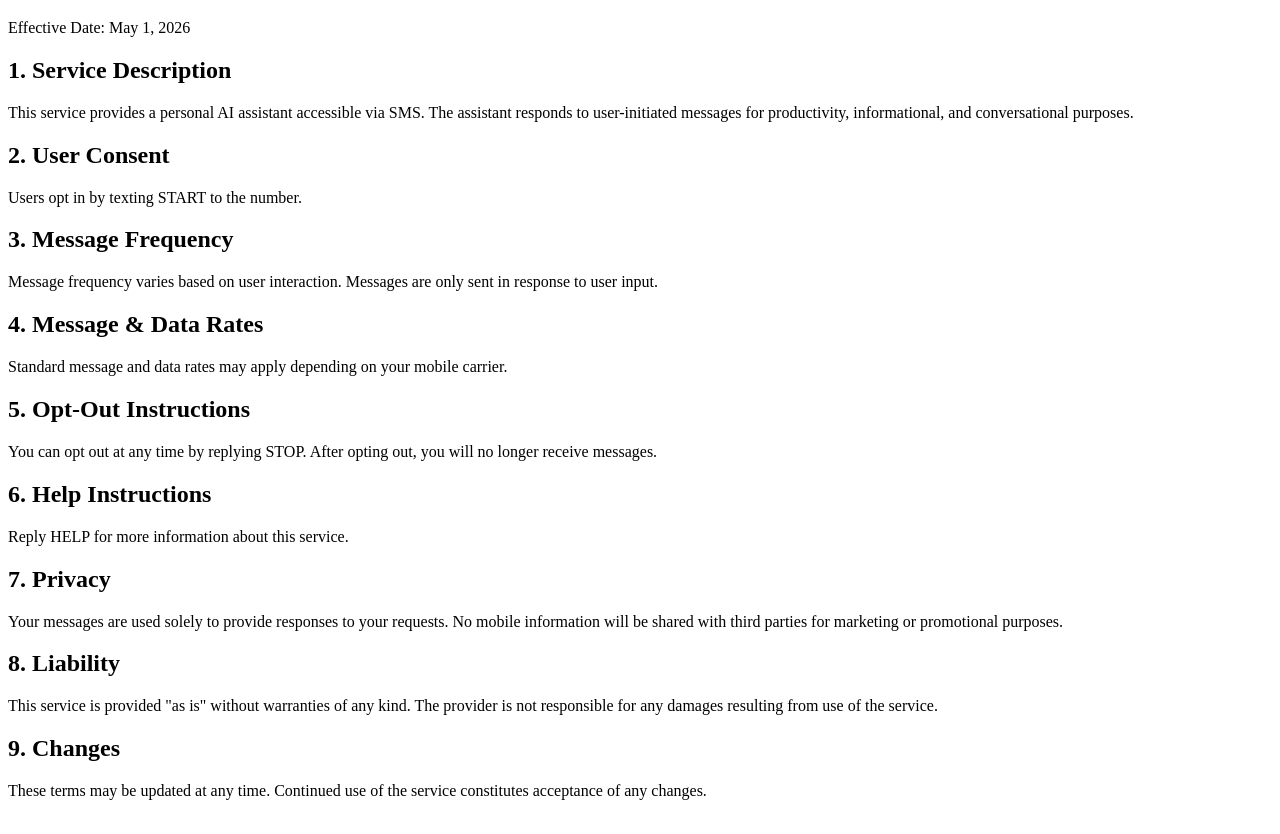
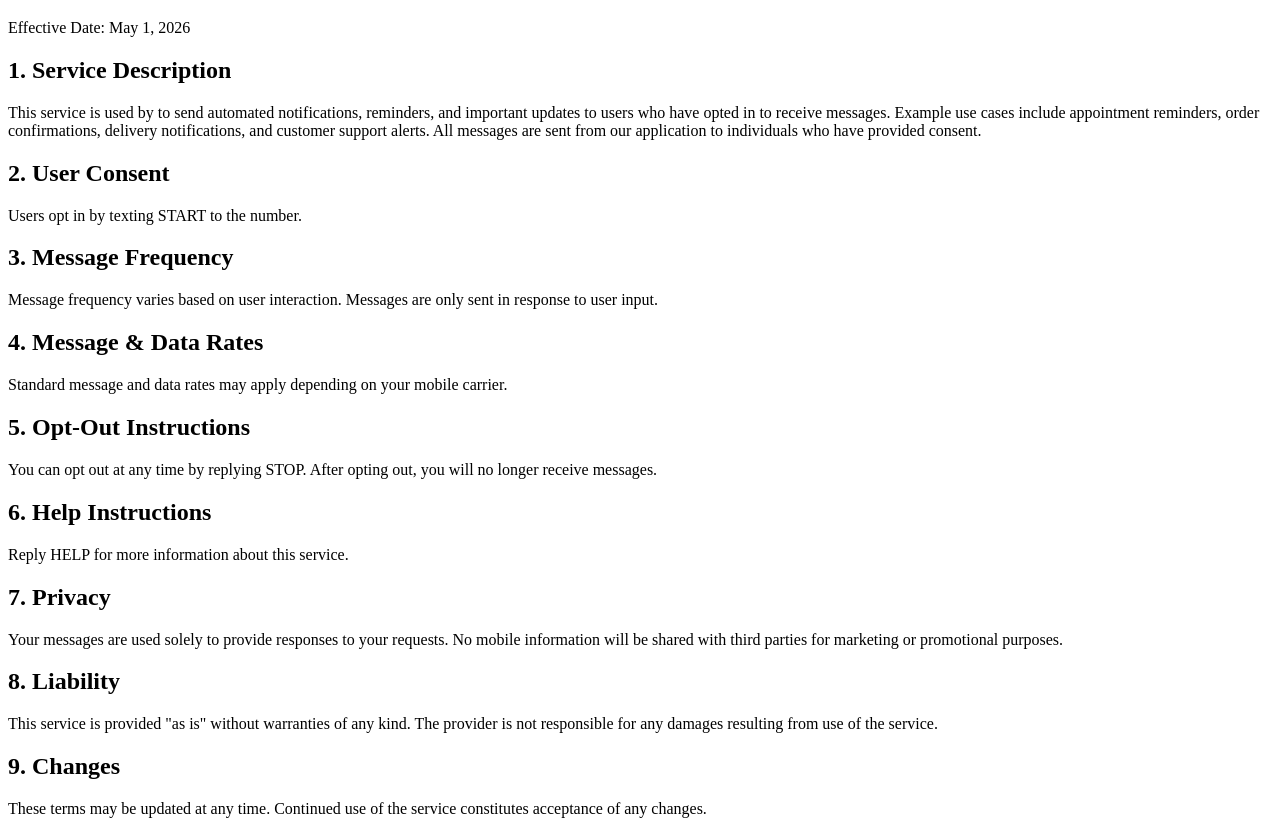
Before and after one commit to SuperManNotAmI/Privacy-Policy, a plain HTML site: page terms-and-conditions/index.html in a window 1280 px wide. Shown: the part 61-895 px from the top of the page. Drawn offline with Linux system fonts and the light colour scheme.

Commit message:
Update index.html

```diff
--- a/terms-and-conditions/index.html
+++ b/terms-and-conditions/index.html
@@ -11,7 +11,7 @@
 <p>Effective Date: May 1, 2026</p>
 
 <h2>1. Service Description</h2>
-<p>This service provides a personal AI assistant accessible via SMS. The assistant responds to user-initiated messages for productivity, informational, and conversational purposes.</p>
+<p>This service is used by to send automated notifications, reminders, and important updates to users who have opted in to receive messages. Example use cases include appointment reminders, order confirmations, delivery notifications, and customer support alerts. All messages are sent from our application to individuals who have provided consent.</p>
 
 <h2>2. User Consent</h2>
 <p>Users opt in by texting START to the number.</p>
```
